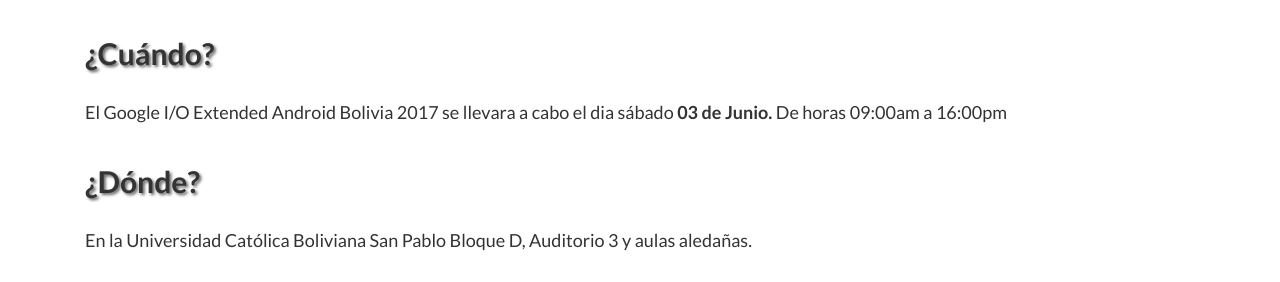
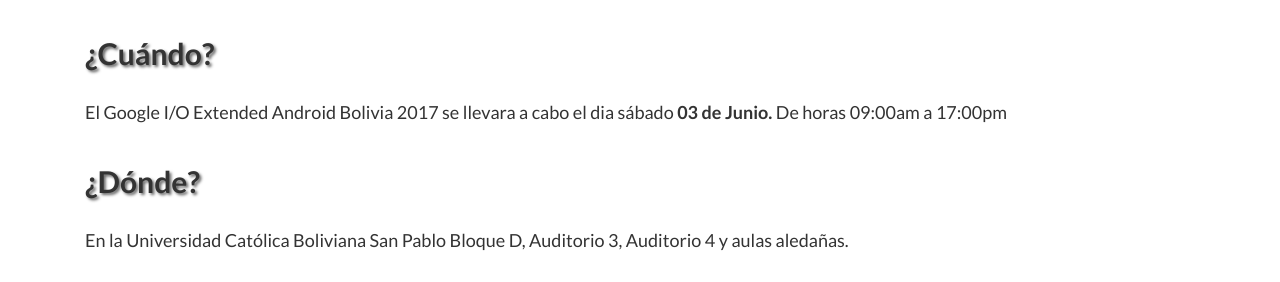
Before and after one commit to GDGAndroidBolivia/io17extended, a plain HTML site: page index.html in a window 1280 px wide. Shown: the part 3245-3527 px from the top of the page. Drawn offline with Linux system fonts and the light colour scheme.

Commit message:
Se cambio la hora del evento

```diff
--- a/index.html
+++ b/index.html
@@ -205,11 +205,11 @@
                     <ul class="list-inline">
                     	<li>
                            	<h2 class="section-heading">¿Cuándo?<br></h2>
-                           	<p class="lead">El Google I/O Extended Android Bolivia 2017 se llevara a cabo el dia sábado <b>03 de Junio. </b>De horas 09:00am a 16:00pm</p>
+                           	<p class="lead">El Google I/O Extended Android Bolivia 2017 se llevara a cabo el dia sábado <b>03 de Junio. </b>De horas 09:00am a 17:00pm</p>
                         </li>
                         <li>
                             <h2 class="section-heading">¿Dónde?<br></h2>
-                            <p class="lead">En la Universidad Católica Boliviana San Pablo Bloque D, Auditorio 3 y aulas aledañas.</p>
+                            <p class="lead">En la Universidad Católica Boliviana San Pablo Bloque D, Auditorio 3, Auditorio 4 y aulas aledañas.</p>
 
                         </li>
                     </ul>
```
